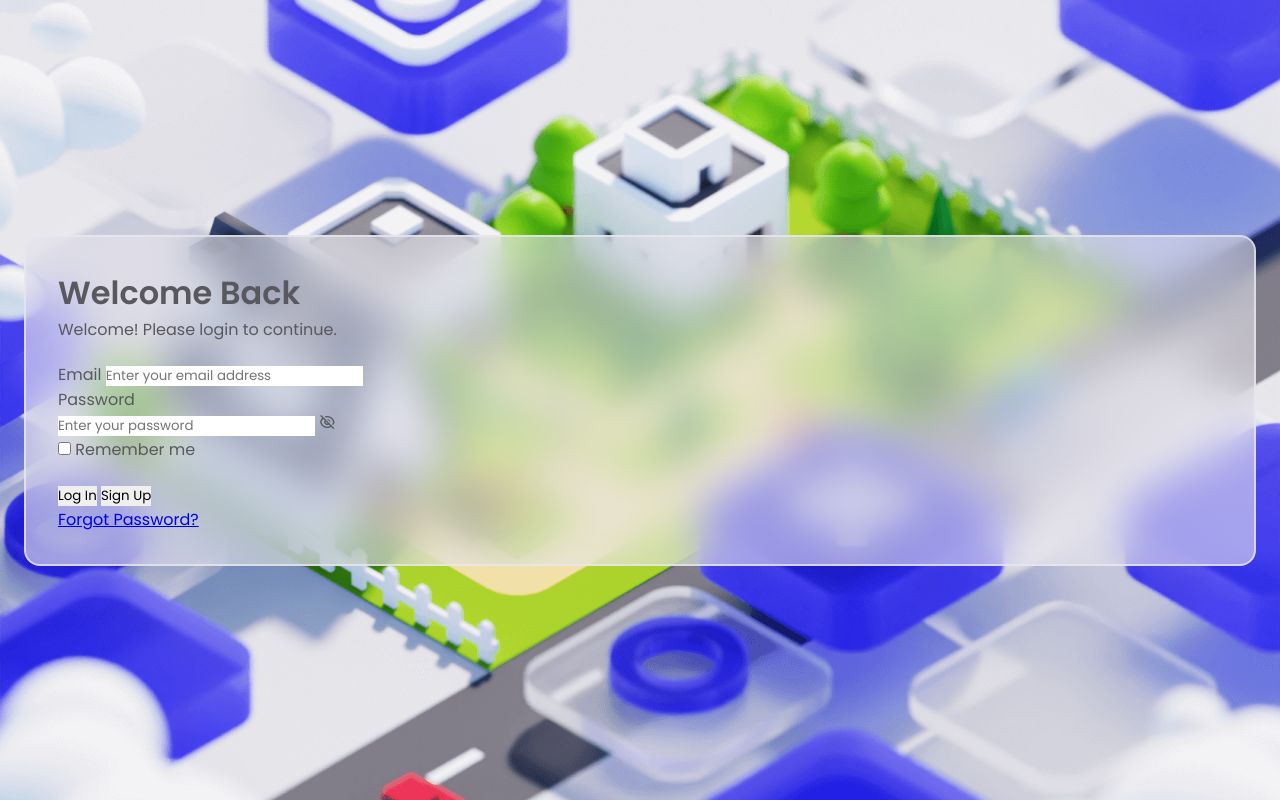
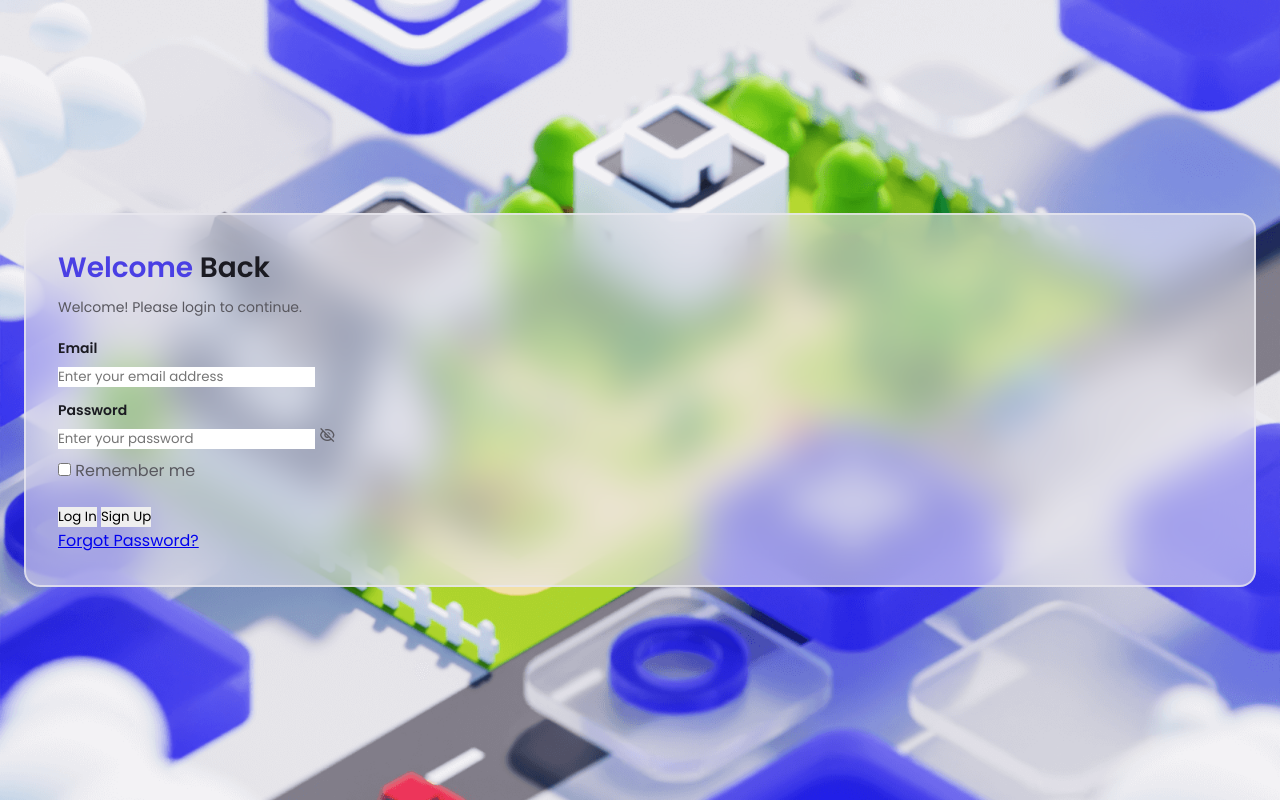
Before and after one commit to jbramirez03/Login-form, a plain HTML site: page index.html in a window 1280 px wide. Drawn offline with nearby package versions, Linux system fonts and the light colour scheme.

Commit message:
changed font and color of text in input labels and inputs

```diff
--- a/assets/css/styles.css
+++ b/assets/css/styles.css
@@ -114,6 +114,33 @@ img {
   border-radius: 1rem;
 }
 
+.login__title {
+  color: var(--title-color);
+  font-size: var(--h2-font-size);
+  margin-bottom: 0.5rem;
+}
+
+.login__title span {
+  color: var(--first-color);
+}
+
+.login__description {
+  font-size: var(--small-font-size);
+}
+
+.login__inputs {
+  row-gap: 0.75rem;
+  margin-bottom: 0.5rem;
+}
+
+.login__label {
+  display: block;
+  color: var(--title-color);
+  font-size: var(--small-font-size);
+  font-weight: var(--font-semi-bold);
+  margin-bottom: 0.25rem;
+}
+
 /*=============== BREAKPOINTS ===============*/
 /* For small devices */
 
```
